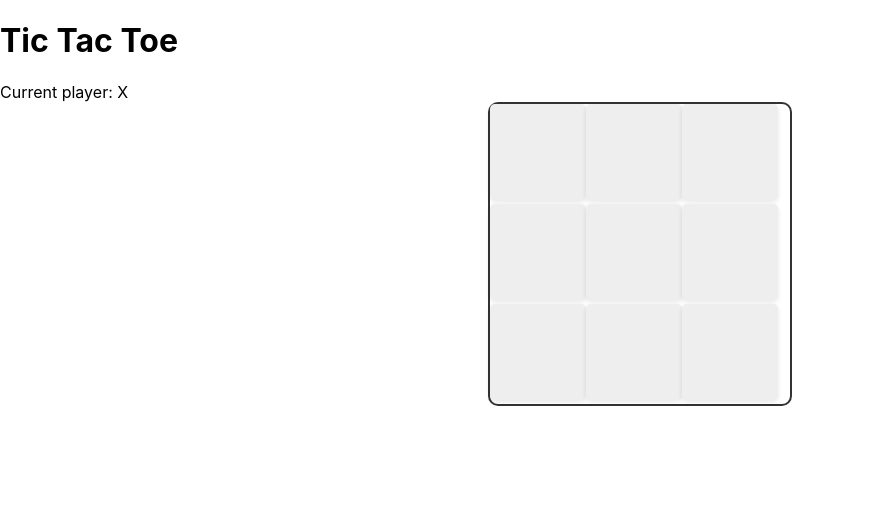
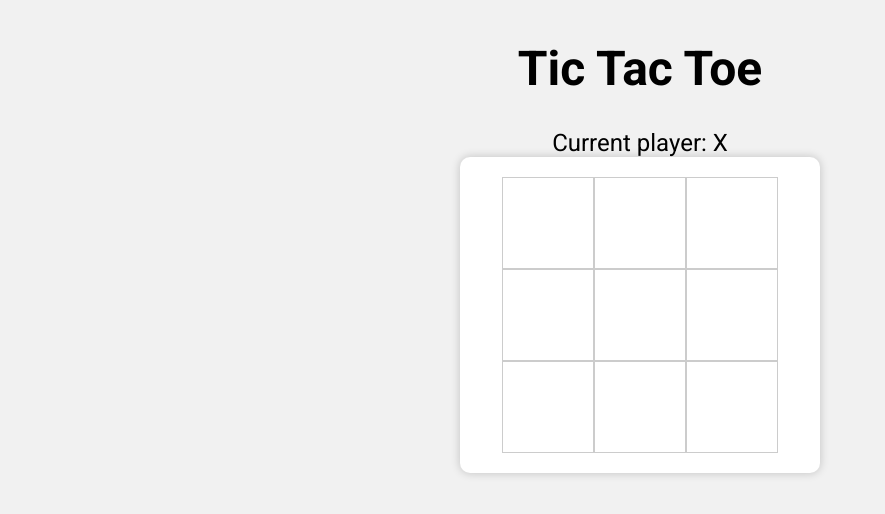
Before and after one commit to CMU-313/llm-lecture, a React (Create React App) app: page / in a window 1280 px wide. Shown: the top 514 px of the page, without its empty margins (0-885 px from the left). Built offline with nearby package versions, Linux system fonts and the light colour scheme.

Commit message:
Slightly better UI

```diff
--- a/public/index.html
+++ b/public/index.html
@@ -3,6 +3,7 @@
   <head>
     <meta charset="utf-8" />
     <link rel="icon" href="%PUBLIC_URL%/favicon.ico" />
+    <link href="https://fonts.googleapis.com/css2?family=Roboto:wght@400;700&display=swap" rel="stylesheet">
     <meta name="viewport" content="width=device-width, initial-scale=1" />
     <meta name="theme-color" content="#000000" />
     <meta
--- a/src/App.css
+++ b/src/App.css
@@ -36,41 +36,146 @@
         transform: rotate(360deg);
     }
 }
+body {
+    background-color: #f1f1f1;
+    font-family: "Roboto", sans-serif;
+}
+
+h1 {
+    font-size: 48px;
+    text-align: center;
+    margin-top: 40px;
+}
 
 .board {
     display: flex;
     flex-wrap: wrap;
-    width: 300px;
-    height: 300px;
+    justify-content: center;
+    width: 320px;
     margin: 0 auto;
-    border: 2px solid #333;
+    background-color: #fff;
     border-radius: 10px;
+    padding: 20px;
+    box-shadow: 0 0 10px rgba(0, 0, 0, 0.2);
 }
 
 .cell {
+    width: 90px;
+    height: 90px;
+    border: 1px solid #ccc;
     display: flex;
     justify-content: center;
     align-items: center;
-    width: 96px;
-    height: 96px;
     font-size: 48px;
-    font-weight: bold;
-    color: #333;
-    background-color: #eee;
     cursor: pointer;
-    transition: background-color 0.2s ease-in-out;
-    border-radius: 5px;
-    box-shadow: 0px 2px 5px rgba(0, 0, 0, 0.1);
+    transition: all 0.3s ease-in-out;
 }
 
 .cell:hover {
-    background-color: #ddd;
+    background-color: #f1f1f1;
 }
 
-.cell.X {
-    color: #e74c3c;
+.player-turn {
+    text-align: center;
+    font-size: 24px;
+    margin-top: 20px;
 }
 
-.cell.O {
-    color: #3498db;
+.result-popup {
+    position: fixed;
+    top: 50%;
+    left: 50%;
+    transform: translate(-50%, -50%);
+    background-color: #fff;
+    padding: 20px;
+    border-radius: 10px;
+    box-shadow: 0 0 10px rgba(0, 0, 0, 0.2);
+    animation: pop-up 0.3s ease-in-out;
 }
+
+@keyframes pop-up {
+    from {
+        transform: translate(-50%, -70%);
+        opacity: 0;
+    }
+
+    to {
+        transform: translate(-50%, -50%);
+        opacity: 1;
+    }
+}
+
+.overlay {
+    position: fixed;
+    top: 0;
+    left: 0;
+    height: 100%;
+    width: 100%;
+    background-color: rgba(0, 0, 0, 0.6);
+    z-index: 1;
+    animation: fade-in 0.3s ease-in-out;
+}
+
+@keyframes fade-in {
+    from {
+        opacity: 0;
+    }
+
+    to {
+        opacity: 1;
+    }
+}
+
+.result-message {
+    font-size: 32px;
+    text-align: center;
+    margin-bottom: 20px;
+}
+
+.button {
+    background-color: #4caf50;
+    border: none;
+    color: white;
+    padding: 10px 20px;
+    text-align: center;
+    text-decoration: none;
+    display: inline-block;
+    font-size: 16px;
+    margin: 10px;
+    cursor: pointer;
+    border-radius: 5px;
+}
+
+.button:hover {
+    background-color: #3e8e41;
+}
+
+.message {
+    position: fixed;
+    top: 50%;
+    left: 50%;
+    transform: translate(-50%, -50%);
+    z-index: 100;
+    background-color: white;
+    border-radius: 10px;
+    box-shadow: 0px 0px 10px rgba(0, 0, 0, 0.5);
+    padding: 20px;
+    animation-name: popup;
+    animation-duration: 0.3s;
+    animation-timing-function: ease-out;
+    animation-delay: 0s;
+    animation-iteration-count: 1;
+    animation-direction: normal;
+    animation-fill-mode: both;
+}
+
+@keyframes popup {
+    0% {
+        opacity: 0;
+        transform: translate(-50%, -70%);
+    }
+    100% {
+        opacity: 1;
+        transform: translate(-50%, -50%);
+    }
+}
--- a/src/App.js
+++ b/src/App.js
@@ -1,5 +1,7 @@
 import React, { useState } from 'react';
 import './App.css';
+
+
 
 function App() {
   const [board, setBoard] = useState(Array(9).fill(null));
```
